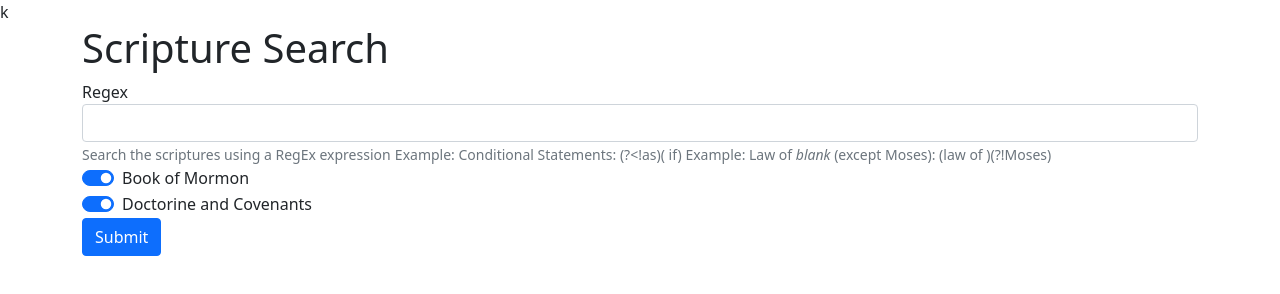
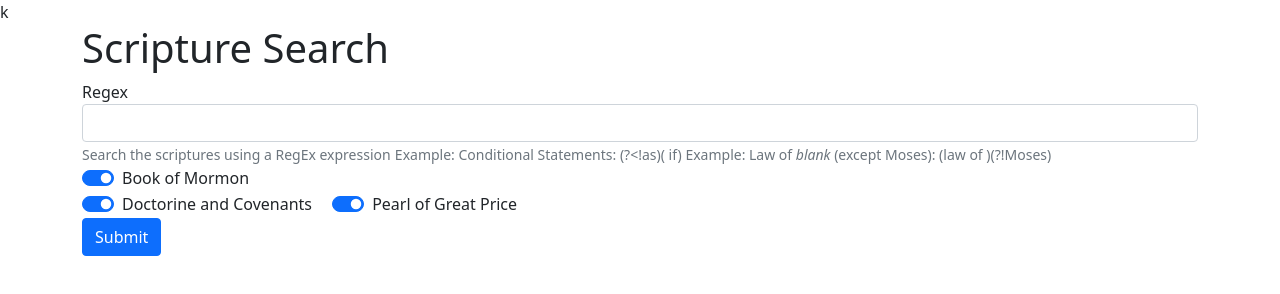
Before and after one commit to NeoAlchemy/ScriptureSearch, a plain HTML site: page index.html in a window 1280 px wide. Drawn offline with nearby package versions, Linux system fonts and the light colour scheme.

Commit message:
Update index.html

```diff
--- a/index.html
+++ b/index.html
@@ -29,6 +29,10 @@ k<html>
           <input class="form-check-input" type="checkbox" role="switch" id="doctorineAndCovenants" checked>
           <label class="form-check-label" for="doctorineAndCovenants">Doctorine and Covenants</label>
         </div>
+        <div class="form-check form-switch form-check-inline">
+          <input class="form-check-input" type="checkbox" role="switch" id="pearlOfGreatPrice" checked>
+          <label class="form-check-label" for="pearlOfGreatPrice">Pearl of Great Price</label>
+        </div>
       </div>
       <button id="search" class="btn btn-primary">Submit</button>
       <div class="list"></div>
```
